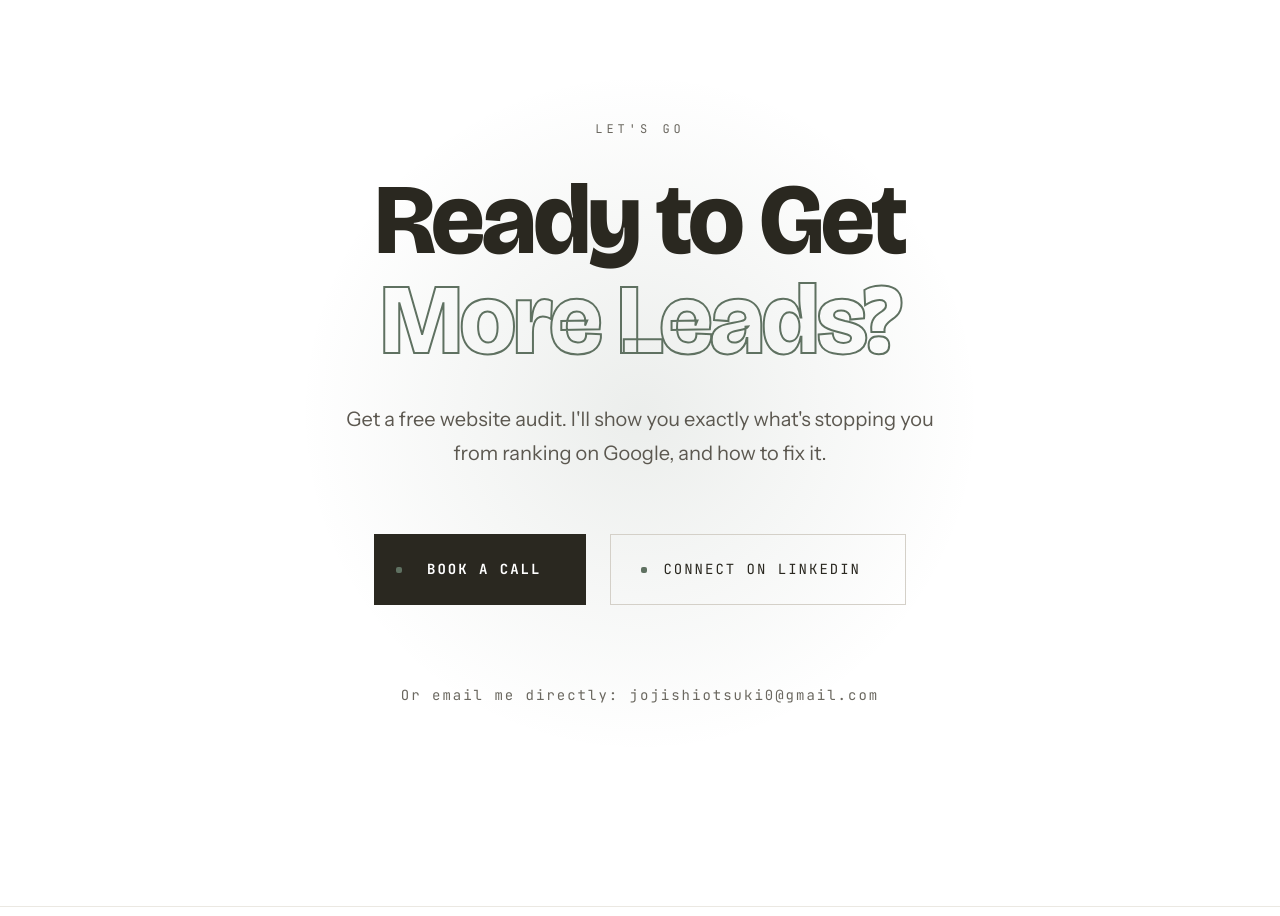
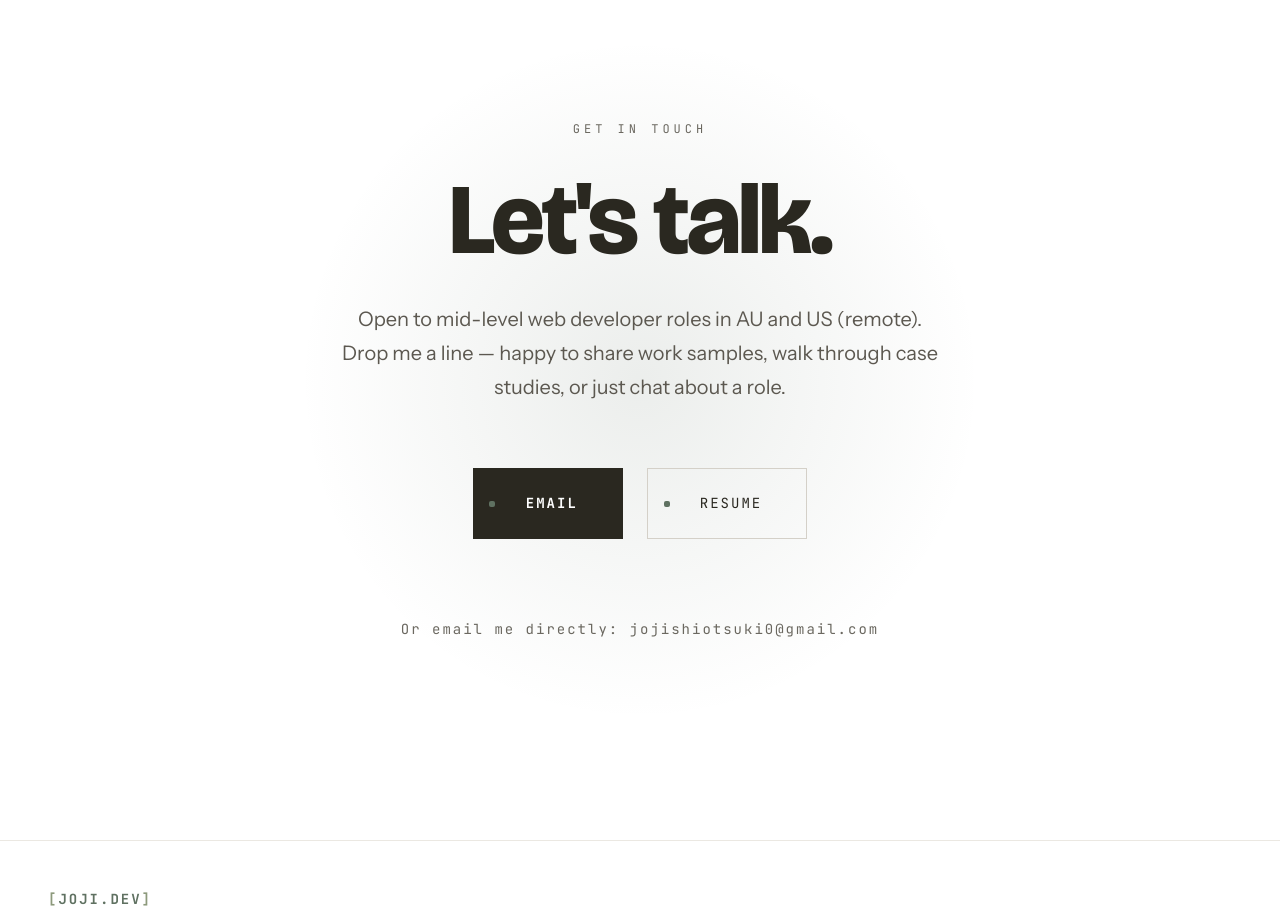
Before and after one commit to jojiShiotsuki/portfolio-new, a React (Vite) app: page / in a window 1280 px wide. Shown: the part 10740-11656 px from the top of the page. Built offline with nearby package versions, Linux system fonts and the light colour scheme.

Commit message:
feat: migrate Contact to mode-keyed COPY

```diff
--- a/components/Contact.tsx
+++ b/components/Contact.tsx
@@ -1,10 +1,13 @@
 import React from 'react';
-import { PERSONAL_INFO } from '../constants';
+import { PERSONAL_INFO, COPY } from '../constants';
 import { useTheme } from '../ThemeContext';
+import { useMode } from '../hooks/useMode';
 import { InteractiveHoverButton } from './ui/interactive-hover-button';
 
 const Contact: React.FC = () => {
   const { theme } = useTheme();
+  const mode = useMode();
+  const copy = COPY[mode];
 
   const sectionStyle: React.CSSProperties = {
     padding: '200px 48px',
@@ -88,28 +91,27 @@ const Contact: React.FC = () => {
       }} />
 
       <div style={containerStyle}>
-        <div style={labelStyle}>Let's Go</div>
+        <div style={labelStyle}>{copy.contactKicker}</div>
 
         <h2 style={titleStyle}>
-          Ready to Get<br />
-          <span style={{ color: 'transparent', WebkitTextStroke: `2px ${theme.headingStroke}` }}>More Leads?</span>
+          {copy.contactTitle}
         </h2>
 
         <p className="contact-desc" style={descStyle}>
-          Get a free website audit. I'll show you exactly what's stopping you from ranking on Google, and how to fix it.
+          {copy.contactBody}
         </p>
 
         <div style={ctaContainerStyle}>
           <InteractiveHoverButton
-            text="Book a Call"
+            text={copy.contactCtaPrimary.text}
             variant="primary"
-            href="https://calendly.com/jojishiotsuki0/30min"
+            href={copy.contactCtaPrimary.href}
             style={{ padding: '24px 48px', fontSize: '14px' }}
           />
           <InteractiveHoverButton
-            text="Connect on LinkedIn"
+            text={copy.contactCtaSecondary.text}
             variant="outline"
-            href="https://linkedin.com/in/jojishiotsuki"
+            href={copy.contactCtaSecondary.href}
             style={{ padding: '24px 48px', fontSize: '14px' }}
           />
         </div>
```
